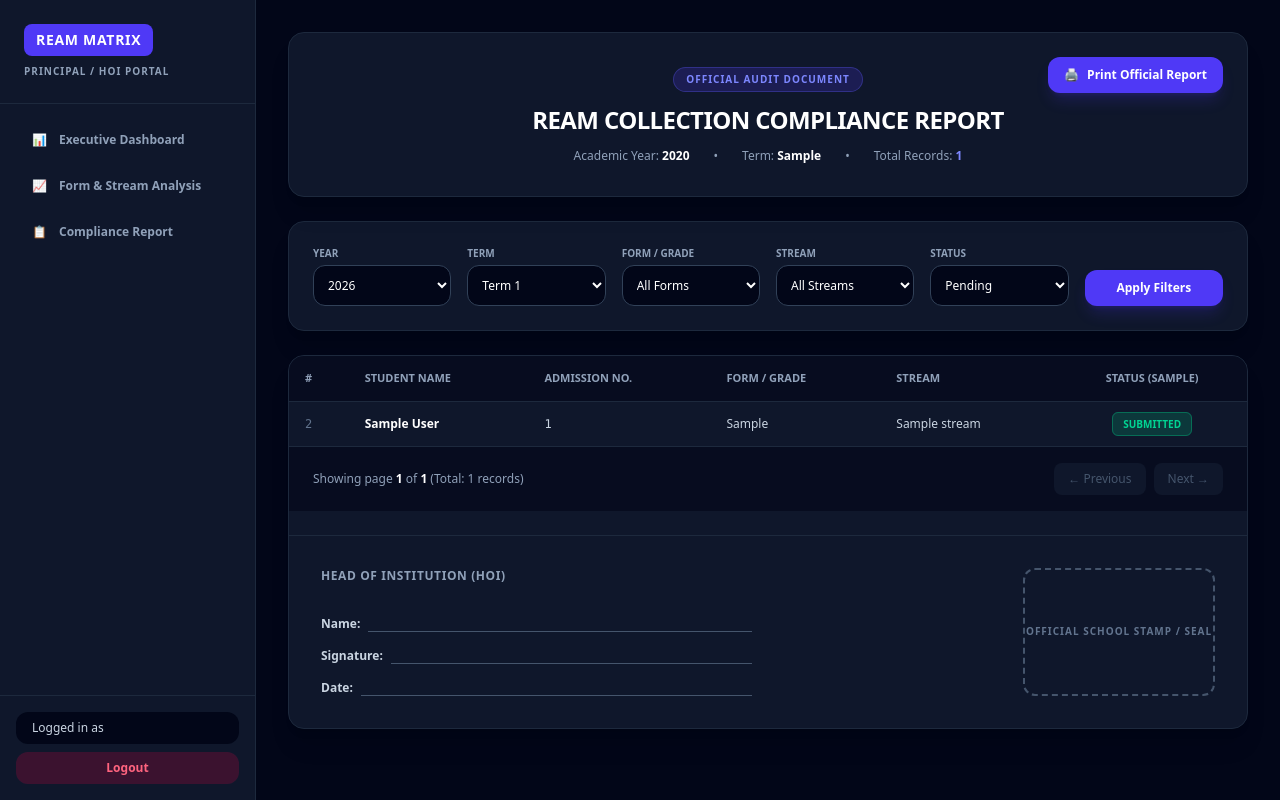
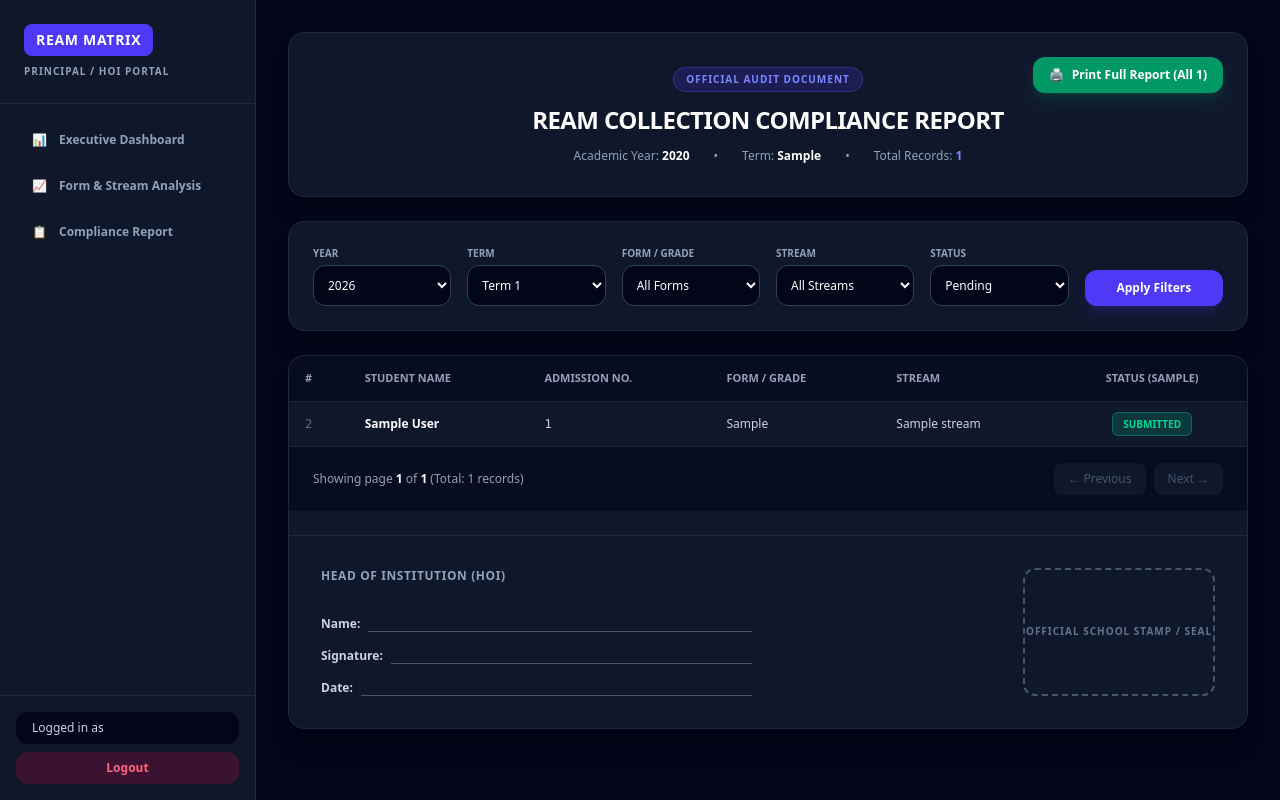
Before and after one commit to erickodhi/REAM_MATRIX, a Flask app: template app/templates/hoi/compliance_report.html in a window 1280 px wide. Run offline with Flask 3, Linux system fonts and the light colour scheme; tables that the repository leaves empty hold one stand-in row (values such as "Sample post"); the template is opened without the code that fills it: values that come from a table or form of the project are taken from there, most other values are stand-ins (such as "Sample title", 1, 10 or a date in 2020).

Commit message:
Add full report printing feature bypassing pagination for compliance reports

```diff
--- a/app/templates/hoi/compliance_report.html
+++ b/app/templates/hoi/compliance_report.html
@@ -6,10 +6,11 @@
 
     <!-- Screen Header & Actions -->
     <div class="bg-slate-900 p-8 rounded-2xl border border-slate-800 shadow-xl text-center relative no-print">
-        <div class="absolute top-6 right-6">
-            <button onclick="window.print()" class="px-4 py-2.5 bg-indigo-600 hover:bg-indigo-500 text-white font-semibold text-xs rounded-xl transition shadow-lg shadow-indigo-600/20 flex items-center gap-2">
-                <span>🖨️</span> Print Official Report
-            </button>
+        <div class="absolute top-6 right-6 flex items-center gap-3">
+            <!-- NEW: Print Full Report Button (Bypasses Pagination) -->
+            <a href="{{ url_for('hoi.compliance_report', term=selected_term, year=selected_year, form_grade=selected_grade, stream=selected_stream, status=selected_status, print='true') }}" target="_blank" class="px-4 py-2.5 bg-emerald-600 hover:bg-emerald-500 text-white font-semibold text-xs rounded-xl transition shadow-lg shadow-emerald-600/20 flex items-center gap-2">
+                <span>🖨️</span> Print Full Report (All {{ total_items }})
+            </a>
         </div>
 
         <div class="inline-block bg-indigo-600/20 text-indigo-400 font-bold px-3 py-1 rounded-full text-[10px] uppercase tracking-widest mb-3 border border-indigo-500/30">Official Audit Document</div>
@@ -173,7 +174,7 @@
     </div>
 </div>
 
-<!-- Print Styling Rules -->
+<!-- Print Styling Rules & Auto-Trigger -->
 <style>
 @media print {
     aside, nav, header, form, .no-print {
@@ -210,4 +211,12 @@
     }
 }
 </style>
+
+{% if is_print %}
+<script>
+    window.onload = function() {
+        window.print();
+    }
+</script>
+{% endif %}
 {% endblock %}
```
Also changed, not shown: app/routes/hoi.py (+17 -6 lines), instance/ream_matrix.db.
